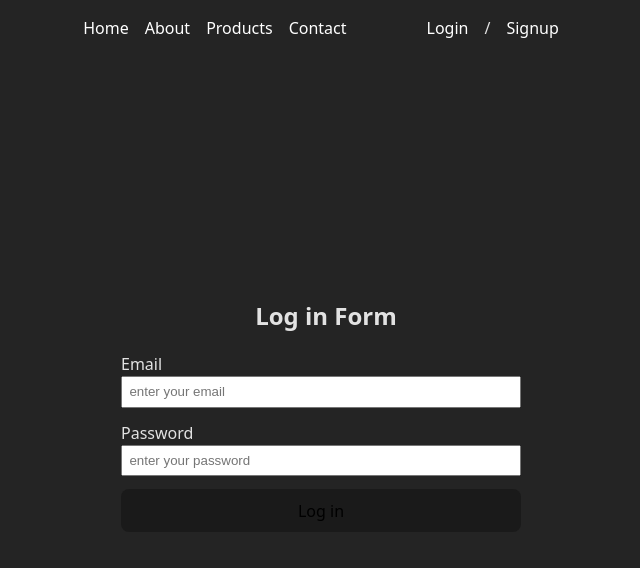
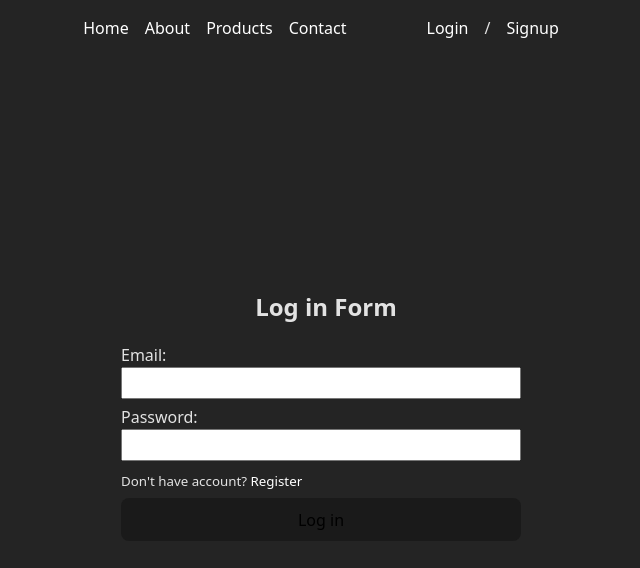
Before and after one commit to raghadabuzainih/life-care-pharmacy, a React (Vite) app in the folder pharmacy/: page /login in a window 1280 px wide. Shown: the top 568 px of the page, without its empty margins (319-959 px from the left). Built offline with nearby package versions, Linux system fonts and the light colour scheme.

Commit message:
login-validation

```diff
--- a/pharmacy/src/App.jsx
+++ b/pharmacy/src/App.jsx
@@ -2,17 +2,14 @@ import './css/App.css'
 import { createRoot } from "react-dom/client"
 import { BrowserRouter } from "react-router-dom"
 import { AppRoutes } from './routes/AppRoutes'
-import { CookiesProvider } from 'react-cookie'
 
 const root = createRoot(document.getElementById('root'))
 
 export const App = () => {
   return (
-    <CookiesProvider>
-      <BrowserRouter>
-        <AppRoutes />
-      </BrowserRouter>
-    </CookiesProvider>
+    <BrowserRouter>
+      <AppRoutes />
+    </BrowserRouter>
   )
 }
 
--- a/pharmacy/src/components/Navbar.jsx
+++ b/pharmacy/src/components/Navbar.jsx
@@ -1,7 +1,11 @@
 import { Link, Outlet } from "react-router-dom"
 import '../css/Navbar.css'
 
-export const Navbar = () => {
+export const Navbar = ({isLoggin, setIsLoggin}) => {
+    function handleLogout(){
+        setIsLoggin(false) //to prevent enter protected routes like products..
+    }
+
     return(
         <>
             <nav>
@@ -11,11 +15,16 @@ export const Navbar = () => {
                     <Link to="/products">Products</Link>
                     <Link to="/contact">Contact</Link>
                 </div>
-                <div>
-                    <Link to="/login">Login</Link>
-                    /
-                    <Link to="/signup">Signup</Link>
-                </div>
+                {
+                    isLoggin ?
+                    <Link onClick={handleLogout} to="/login">Logout</Link>
+                    :
+                    <div>
+                        <Link to="/login">Login</Link>
+                        /
+                        <Link to="/signup">Signup</Link>
+                    </div>
+                }
             </nav>
             <Outlet />
         </>
--- a/pharmacy/src/css/Login.css
+++ b/pharmacy/src/css/Login.css
@@ -1,7 +1,15 @@
+.alert-login{
+    color: rgb(249, 91, 91);
+}
+
 .login{
     display: grid;
     gap: .4rem;
     text-align: start;
+}
+
+.login a{
+    color: white;
 }
 
 .login h2{
@@ -17,8 +25,14 @@
     padding: .4rem;
 }
 
-.login p{
+.login button{
+    width: 100%;
+    margin-top: .4rem;
+}
+
+.error{
+    font-size: small;
+    color: rgb(249, 91, 91);
     margin-top: 0;
-    color: rgb(249, 91, 91);
-    font-size: small;
+    margin-bottom: 0;
 }
--- a/pharmacy/src/pages/Item.jsx
+++ b/pharmacy/src/pages/Item.jsx
@@ -2,6 +2,8 @@
 import { useParams } from "react-router-dom"
 import products from '../data/products.json'
 import '../css/Item.css'
+
+//Item.jsx --> when clicking on item to show more info & grow image
 
 export const Item = () => {
     const { id } = useParams()
--- a/pharmacy/src/pages/Login.jsx
+++ b/pharmacy/src/pages/Login.jsx
@@ -1,59 +1,57 @@
 import users from '../data/users.json'
 import '../css/Login.css'
-import { useLocation, useNavigate } from 'react-router-dom'
-import { useState, useEffect } from 'react'
-import { useCookies } from 'react-cookie'
+import { useLocation, useNavigate, Link } from 'react-router-dom'
+import { Form, Formik, Field, ErrorMessage } from 'formik'
+import * as Yup from 'yup'
 
 export const Login = ({isLoggin}) => {
-    const [cookies, setCookie, removeCookie] = useCookies(["user"])
-    const [correctEmail, setCorrectEmail] = useState(true)
-    const [correctPassword, setCorrectPassword] = useState(true)
     const location = useLocation()
     const navigate = useNavigate()
     const from = location.state?.from?.pathname || "/"
 
-    function handleSubmit(event){
-        event.preventDefault()
-        const formData = new FormData(event.currentTarget)
-        const email = formData.get('email')
-        const password = formData.get('password')
-        //check if user exists(authentication)
-        if(users.find(user => user.email == email && user.password == password)){
-            isLoggin(true)
-            setCorrectEmail(true)
-            setCorrectPassword(true)
-            //store data for 10 minutes
-            setCookie("user", JSON.stringify({email, password}), {path: "/", maxAge: 10*60})
-            navigate(from, { replace: true })
-        }else if(users.find(user => user.email == email)){
-            setCorrectEmail(true)
-            setCorrectPassword(false)
-        }else if(!users.find(user => user.email == email)){
-            setCorrectEmail(false)
-        }
+    const initialValues = {
+        email: '',
+        password: ''
     }
 
-    useEffect(()=>{
-        if(!cookies.user){ //logout
-            isLoggin(false)
-            navigate('/login')
-        }
-    }, [cookies, navigate, isLoggin])
+    const validationSchema = Yup.object({
+        email: Yup.string().email("Invalid email")
+                .test('exists', 'Email not exist', (value)=> {
+                    return value && (users.find(user => user.email == value) != undefined)
+                }).required('Email is required'),
+        password: Yup.string().test('matches', 'Incorrect password', function(value){
+                    const {email} = this.parent
+                    return value && (users.find(user => user.email == email && user.password == value) != undefined)
+                }).required('Password is required')
+    })
+
+    function handleSubmit(){
+        isLoggin(true)
+        navigate(from, { replace: true })
+    }
 
     return(
-        <form className="login" onSubmit={handleSubmit}>
+        <div className='login'>
+            {/* if user try to access protected route(location.state?.from?.pathname != undefined) ..*/}
+            {/* then redirect to login & display this message  */}
+            {from != '/' && <h2 className='alert-login'>You must login first</h2>}
             <h2>Log in Form</h2>
-            <div className="info">
-                    <label htmlFor="email">Email</label>
-                    <input type="email" id="email" placeholder="enter your email" name="email" required />
-                    <p style={{display: correctEmail ? 'none' : 'block'}}>incorrect email</p>
-                </div>
-                <div className="info">
-                    <label htmlFor="password">Password</label>
-                    <input type="password" id="password" placeholder="enter your password" name="password" required />
-                    <p style={{display: correctPassword ? 'none' : 'block'}}>incorrect password</p>
-                </div>
-                <button type="submit">Log in</button>
-        </form>
+            <Formik initialValues={initialValues} validationSchema={validationSchema} onSubmit={handleSubmit}>
+                <Form>
+                    <div className='info'>
+                        <label htmlFor="email" id='email'>Email:</label>
+                        <Field type="text" name="email"/>
+                        <ErrorMessage name="email" component="p" className='error'/>
+                    </div>
+                    <div className='info'>
+                        <label htmlFor="password" id='password'>Password:</label>
+                        <Field type="text" name="password"/>
+                        <ErrorMessage name='password' component="p" className='error'/>
+                    </div>
+                    <small>Don't have account? <Link to="/signup">Register</Link></small>
+                    <button type="submit">Log in</button>
+                </Form>
+            </Formik>
+        </div>
     )
 }
--- a/pharmacy/src/pages/Signup.jsx
+++ b/pharmacy/src/pages/Signup.jsx
@@ -3,7 +3,7 @@ import * as Yup from "yup"
 import '../css/Signup.css'
 import {useNavigate} from "react-router-dom"
 
-export const Signup = () => {
+export const Signup = ({isLoggin}) => {
     const navigate = useNavigate()
 
     const initialValues = {
@@ -43,6 +43,7 @@ export const Signup = () => {
     })
 
     const handleSubmit = () => {
+        isLoggin(true)
         navigate('/')
     }
 
--- a/pharmacy/src/routes/AppRoutes.jsx
+++ b/pharmacy/src/routes/AppRoutes.jsx
@@ -19,7 +19,7 @@ export const AppRoutes = () => {
 
   return (
       <Routes>
-        <Route path='/' element={<Navbar />}>
+        <Route path='/' element={<Navbar isLoggin={isLoggin} setIsLoggin={setIsLoggin}/>}>
           <Route index element={<Home />}/>
           <Route path='about' element={<About />}/>
           <Route path='products' element={isLoggin ? <Products /> : <Navigate to="/login" state={{from: location}} replace/>}/>
@@ -27,7 +27,7 @@ export const AppRoutes = () => {
           <Route path='/item/:id' element={isLoggin ? <Item /> : <Navigate to="/login"  state={{from: location}} replace/>}/>
           <Route path='/category/:name' element={isLoggin ? <Category /> : <Navigate to="/login" state={{from: location}} replace/>}/>
           <Route path='/login' element={<Login isLoggin={setIsLoggin}/>} />
-          <Route path="/signup" element={<Signup />} />
+          <Route path="/signup" element={<Signup isLoggin={setIsLoggin}/>} />
           <Route path='*' element={<Error />} />
         </Route>
       </Routes>
```
